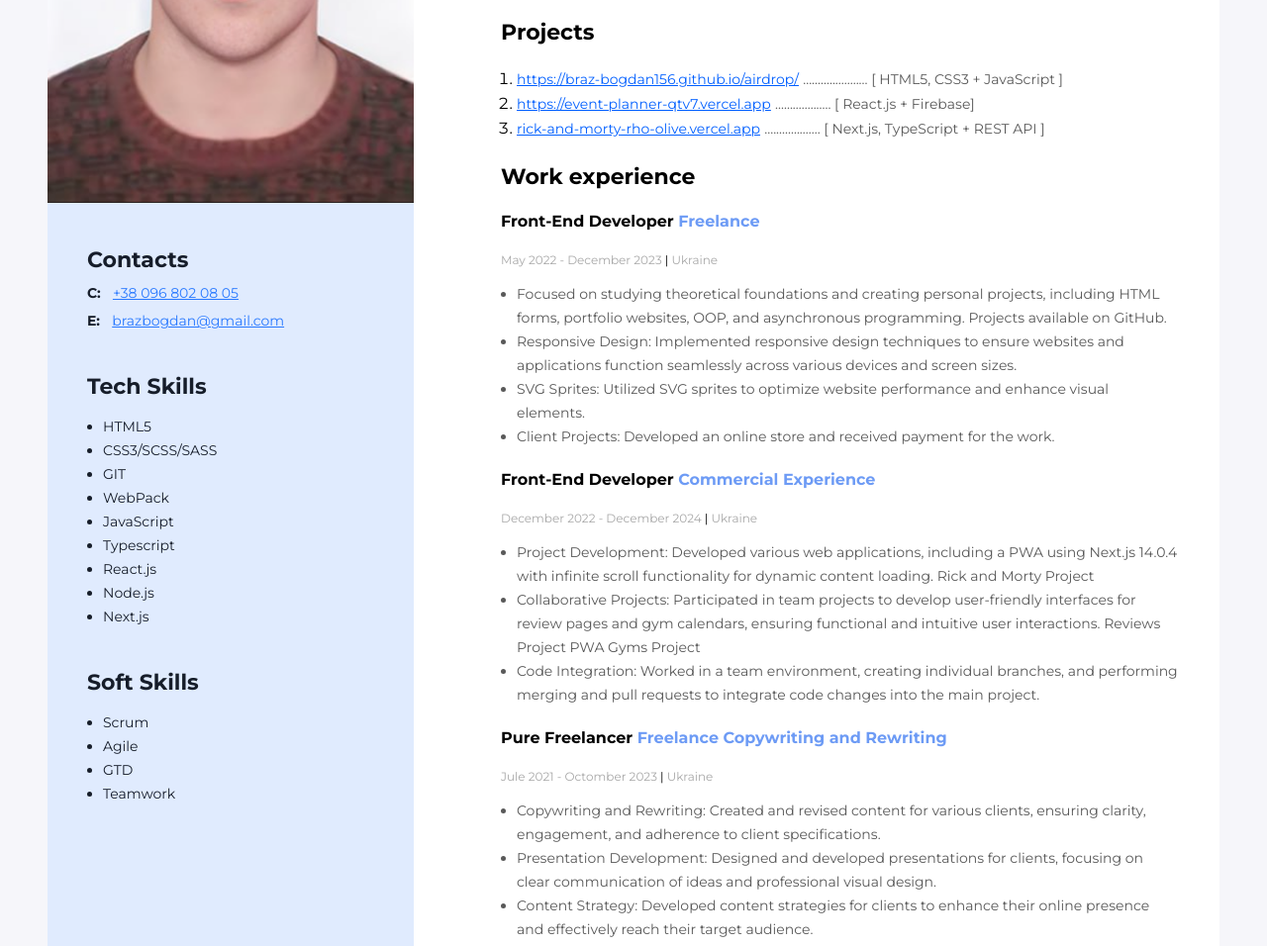
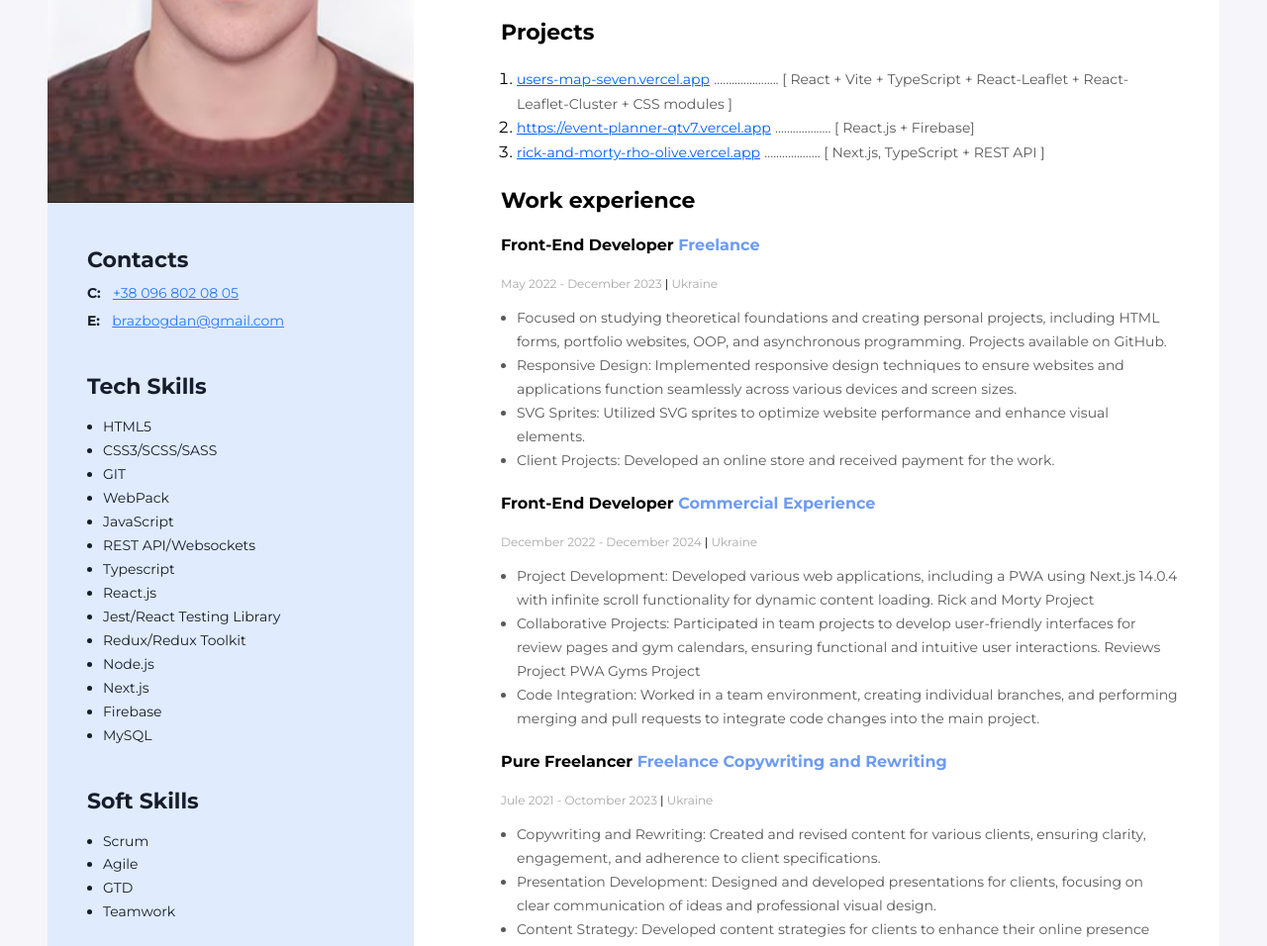
Before and after one commit to braz-bogdan156/my-resume, a plain HTML site: page index.html in a window 1280 px wide. Shown: the part 383-1339 px from the top of the page at 99% size. Drawn offline with Linux system fonts and the light colour scheme.

Commit message:
updated_main

```diff
--- a/index.html
+++ b/index.html
@@ -33,10 +33,10 @@
             <div>
                 <h3 class="project-main-title">Projects</h3>
                 <ol class="my-project-list">
-                    <li class="my-project-item"><a class="my-project-item-link" href="https://braz-bogdan156.github.io/airdrop/" target="_blank">
-                        https://braz-bogdan156.github.io/airdrop/</a>
+                    <li class="my-project-item"><a class="my-project-item-link" href="users-map-seven.vercel.app" target="_blank">
+                       users-map-seven.vercel.app</a>
                         <span class="my-project-item-tech">......................
-                            [ HTML5, CSS3 + JavaScript ]
+                            [ React + Vite + TypeScript + React-Leaflet +  React-Leaflet-Cluster  + CSS modules ]
                         </span>
                        </li>
                     <li class="my-project-item"><a class="my-project-item-link" href="https://event-planner-qtv7.vercel.app" target="_blank">
@@ -151,10 +151,15 @@
                     <li class="sidebar-list-item">GIT</li>
                     <li class="sidebar-list-item">WebPack</li>
                     <li class="sidebar-list-item">JavaScript</li>
+                    <li class="sidebar-list-item">REST API/Websockets</li>
                     <li class="sidebar-list-item">Typescript</li>
                     <li class="sidebar-list-item">React.js</li>
+                    <li class="sidebar-list-item">Jest/React Testing Library</li>
+                    <li class="sidebar-list-item">Redux/Redux Toolkit</li>
                     <li class="sidebar-list-item">Node.js</li>
                     <li class="sidebar-list-item">Next.js</li>
+                    <li class="sidebar-list-item">Firebase</li>
+                    <li class="sidebar-list-item">MySQL</li>
                 </ul>
             </div>
             <!-- Soft Skills -->
```
